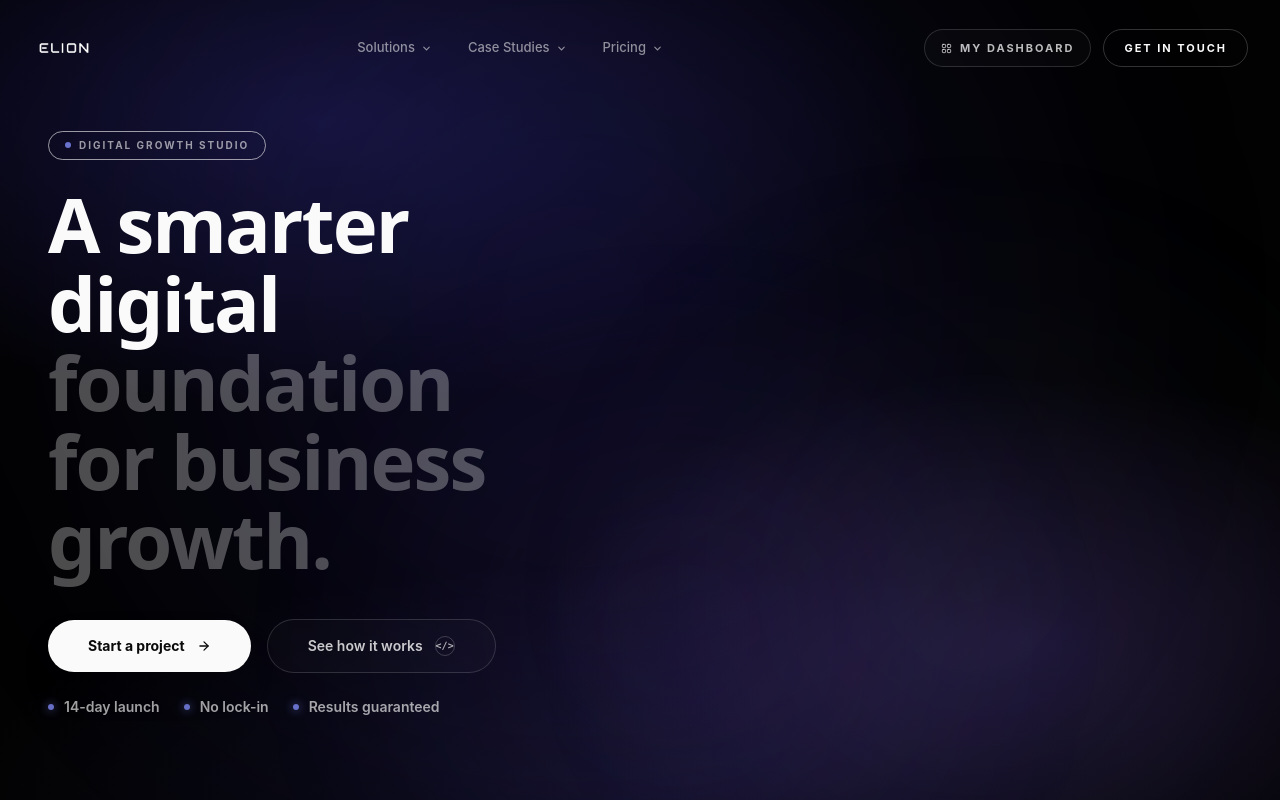
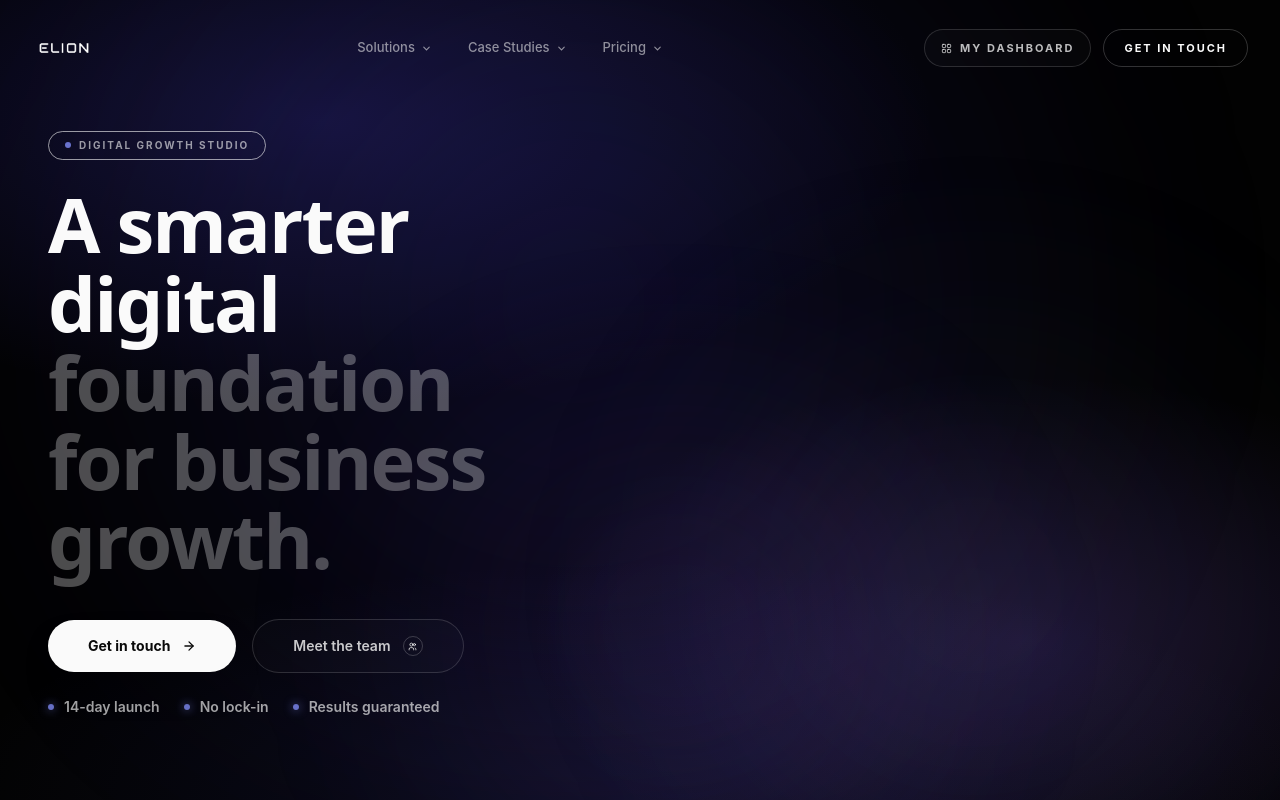
Before and after one commit to AljosaMencin/elion-studio, a React (Vite) app: page / in a window 1280 px wide. Shown: the top 800 px of the page. Built offline with nearby package versions, Linux system fonts and the light colour scheme; the HTML template or start-up script is replaced by a standard one.

Commit message:
Rename Hero CTAs to "Get in touch" + "Meet the team"
Match the CTA section verbatim: identical labels, identical icons
(arrow → / people-circle), identical actions (drawer / /about route).
Two CTAs, one consistent voice across the site.

Co-Authored-By: Claude Opus 4.7 <noreply@anthropic.com>

```diff
--- a/src/components/elion/Hero.tsx
+++ b/src/components/elion/Hero.tsx
@@ -1,8 +1,9 @@
 import { motion } from "framer-motion";
+import { Link } from "react-router-dom";
 import HeroPhoneVideo from "@/components/elion/HeroPhoneVideo";
 import { useGetInTouch } from "@/components/elion/GetInTouchDrawer";
 
-const StartProjectButton = () => {
+const GetInTouchButton = () => {
   const { open } = useGetInTouch();
   return (
     <motion.button
@@ -12,7 +13,7 @@ const StartProjectButton = () => {
       transition={{ type: "spring", stiffness: 320, damping: 22 }}
       className="group relative flex w-full items-center justify-center gap-3 overflow-hidden rounded-full bg-bone px-10 py-4 text-sm font-bold text-obsidian shadow-soft sm:w-auto"
     >
-      <span className="relative z-10">Start a project</span>
+      <span className="relative z-10">Get in touch</span>
       <svg
         className="relative z-10 transition-transform duration-300 group-hover:translate-x-0.5"
         width="14"
@@ -38,25 +39,31 @@ const StartProjectButton = () => {
   );
 };
 
-const SeeHowButton = () => {
-  const scrollToHow = () => {
-    document
-      .getElementById("how-it-works")
-      ?.scrollIntoView({ behavior: "smooth", block: "start" });
-  };
-  return (
-    <button
-      type="button"
-      onClick={scrollToHow}
-      className="group inline-flex w-full items-center justify-center gap-3 rounded-full border border-bone/15 bg-white/[0.02] px-10 py-4 text-sm font-semibold text-bone/80 transition-all duration-300 hover:border-bone/35 hover:bg-white/[0.05] hover:text-bone sm:w-auto"
-    >
-      See how it works
-      <span className="flex h-5 w-5 items-center justify-center rounded-full border border-bone/20 font-mono text-[10px] text-bone/70 transition-all duration-300 group-hover:translate-x-0.5 group-hover:border-bone/50 group-hover:text-bone">
-        {"</>"}
-      </span>
-    </button>
-  );
-};
+const MeetTheTeamButton = () => (
+  <Link
+    to="/about"
+    className="group inline-flex w-full items-center justify-center gap-3 rounded-full border border-bone/15 bg-white/[0.02] px-10 py-4 text-sm font-semibold text-bone/80 transition-all duration-300 hover:border-bone/35 hover:bg-white/[0.05] hover:text-bone sm:w-auto"
+  >
+    Meet the team
+    <span className="flex h-5 w-5 items-center justify-center rounded-full border border-bone/20 transition-all duration-300 group-hover:translate-x-0.5 group-hover:border-bone/50">
+      <svg
+        width="9"
+        height="9"
+        viewBox="0 0 24 24"
+        fill="none"
+        stroke="currentColor"
+        strokeWidth="2.5"
+        strokeLinecap="round"
+        strokeLinejoin="round"
+      >
+        <circle cx="9" cy="7" r="4" />
+        <path d="M3 21v-2a4 4 0 0 1 4-4h4a4 4 0 0 1 4 4v2" />
+        <circle cx="17" cy="7" r="3" />
+        <path d="M21 21v-2a3 3 0 0 0-2-2.83" />
+      </svg>
+    </span>
+  </Link>
+);
 
 const Hero = () => {
   return (
@@ -83,8 +90,8 @@ const Hero = () => {
             >
               {/* Button row — stacks on mobile, side-by-side from sm: */}
               <div className="flex w-full flex-col gap-3 sm:flex-row sm:flex-wrap sm:items-center sm:gap-4 lg:w-auto">
-                <StartProjectButton />
-                <SeeHowButton />
+                <GetInTouchButton />
+                <MeetTheTeamButton />
               </div>
 
               {/* Trust strip — column on mobile (centered, consistent left edge),
```
